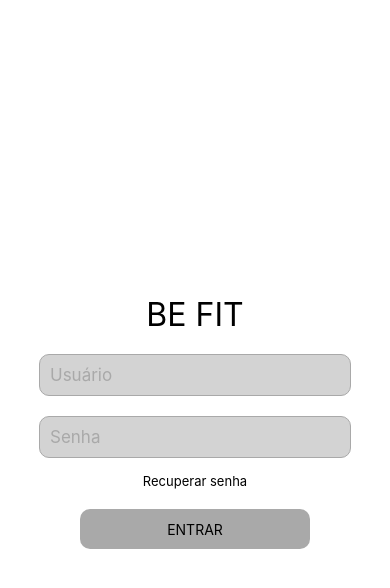
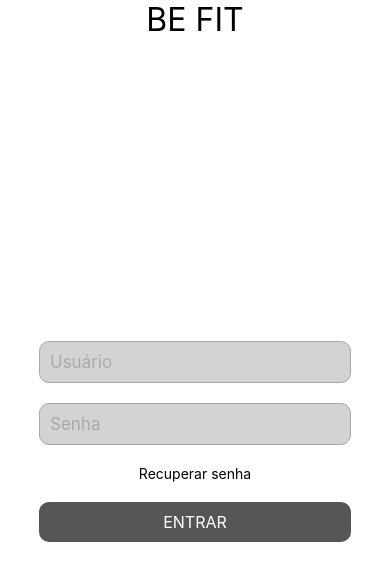
Before and after one commit to joaolucas2012/be-fit-react-native-app, a React Native app: screen / in a window 390 px wide. Shown: the top 588 px of the page. Built offline with nearby package versions, Linux system fonts and the light colour scheme.

Commit message:
feat: render the button component

```diff
--- a/src/pages/Login.tsx
+++ b/src/pages/Login.tsx
@@ -2,21 +2,24 @@ import React from "react";
 
 import {
     View,
+    SafeAreaView,
     Text,
     StyleSheet,
     Platform,
     TextInput,
     Dimensions,
-    TouchableOpacity
+    TouchableOpacity,
 } from "react-native";
+
+import { Button } from "../components/Button";
 
 export function Login(){
     return(
-        <View style={styles.container}>
+        <SafeAreaView style={styles.container}>
             <Text style={styles.header}>
                 BE FIT
             </Text>
-            <View>
+            <View style={styles.content}>
                 <TextInput
                     style={styles.input}
                     placeholder="Usuário"
@@ -25,28 +28,32 @@ export function Login(){
                     style={styles.input}
                     placeholder="Senha"
                 />
+                <TouchableOpacity style={styles.textButton}>
+                    <Text>
+                        Recuperar senha
+                    </Text>
+                </TouchableOpacity>
+                <Button
+                    title="ENTRAR"
+                />
             </View>
-            <Text style={styles.text}>
-                Recuperar senha
-            </Text>
-            <TouchableOpacity style={styles.button}>
-                <Text>
-                    ENTRAR
-                </Text>
-            </TouchableOpacity>
-        </View>
+        </SafeAreaView>
     );
 }
 
 const styles = StyleSheet.create({
     container: {
         flex: 1,
+    },
+    content: {
+        flex: 1,
+        alignItems: "center",
         justifyContent: "center",
-        alignItems: "center",
-        paddingTop: Platform.OS === 'android' ? 80 : 0,
     },
     header: {
         fontSize: 32,
+        marginTop: Platform.OS === "android" ? 60 : 0,
+        textAlign: "center",
     },
     input: {
         width: Dimensions.get('window').width * 0.80,
@@ -57,21 +64,14 @@ const styles = StyleSheet.create({
         textAlign: "left",
         color:"darkgrey",
         fontSize: 17,
-        marginTop: 20,
+        marginBottom: 20,
         padding: 10,
     },
     text: {
         marginTop: 15,
         fontSize: 13,
     },
-    button: {
-        width: 230,
-        height: 40,
-        textAlign: "center",
-        justifyContent: "center",
-        alignItems: "center",
-        borderRadius: 10,
-        backgroundColor: "darkgrey",
-        marginTop: 20,
+    textButton: {
+        marginBottom: 20,
     },
 });
```
